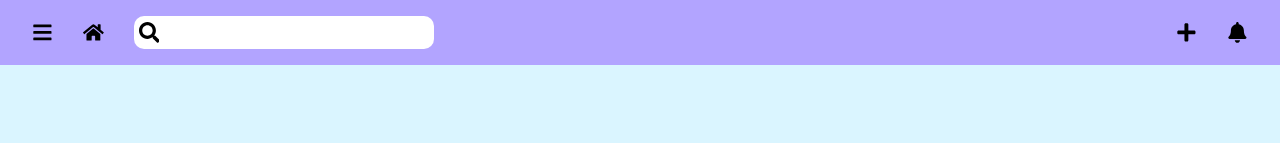
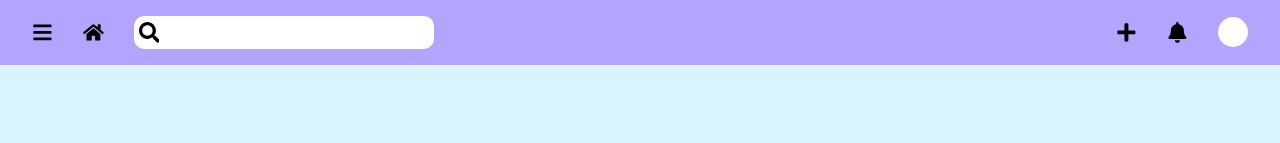
Before and after one commit to ahmetenesbahar/todo-app, a React (Create React App) app: page / in a window 1280 px wide. Shown: the top 143 px of the page. Built offline with nearby package versions, Linux system fonts and the light colour scheme.

Commit message:
feat:navbar user icon placement

```diff
--- a/src/components/Navbar.tsx
+++ b/src/components/Navbar.tsx
@@ -15,6 +15,7 @@ const Navbar = () => {
       <div className="right">
         <FaPlus className="add-task icon" />
         <FaBell className="icon notifications" />
+        <div className="user-icon"></div>
       </div>
     </div>
   );
--- a/src/style/layout/_navbar.scss
+++ b/src/style/layout/_navbar.scss
@@ -39,5 +39,13 @@
     justify-content: space-between;
     align-items: center;
     gap: 30px;
+    .user-icon {
+      font-size: 1.5rem;
+      cursor: pointer;
+      background-color: #fff;
+      width: 30px;
+      height: 30px;
+      border-radius: 50%;
+    }
   }
 }
```
